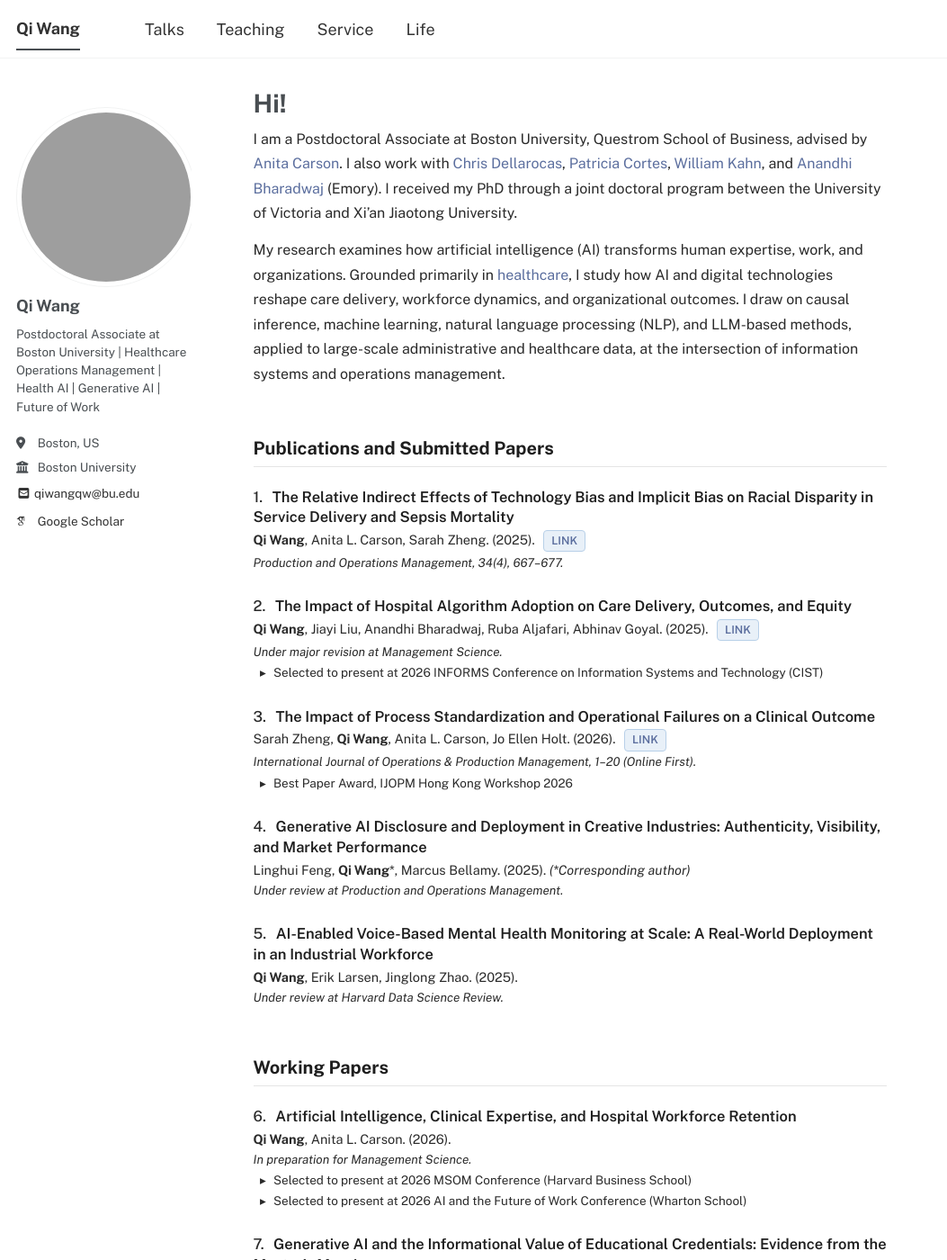
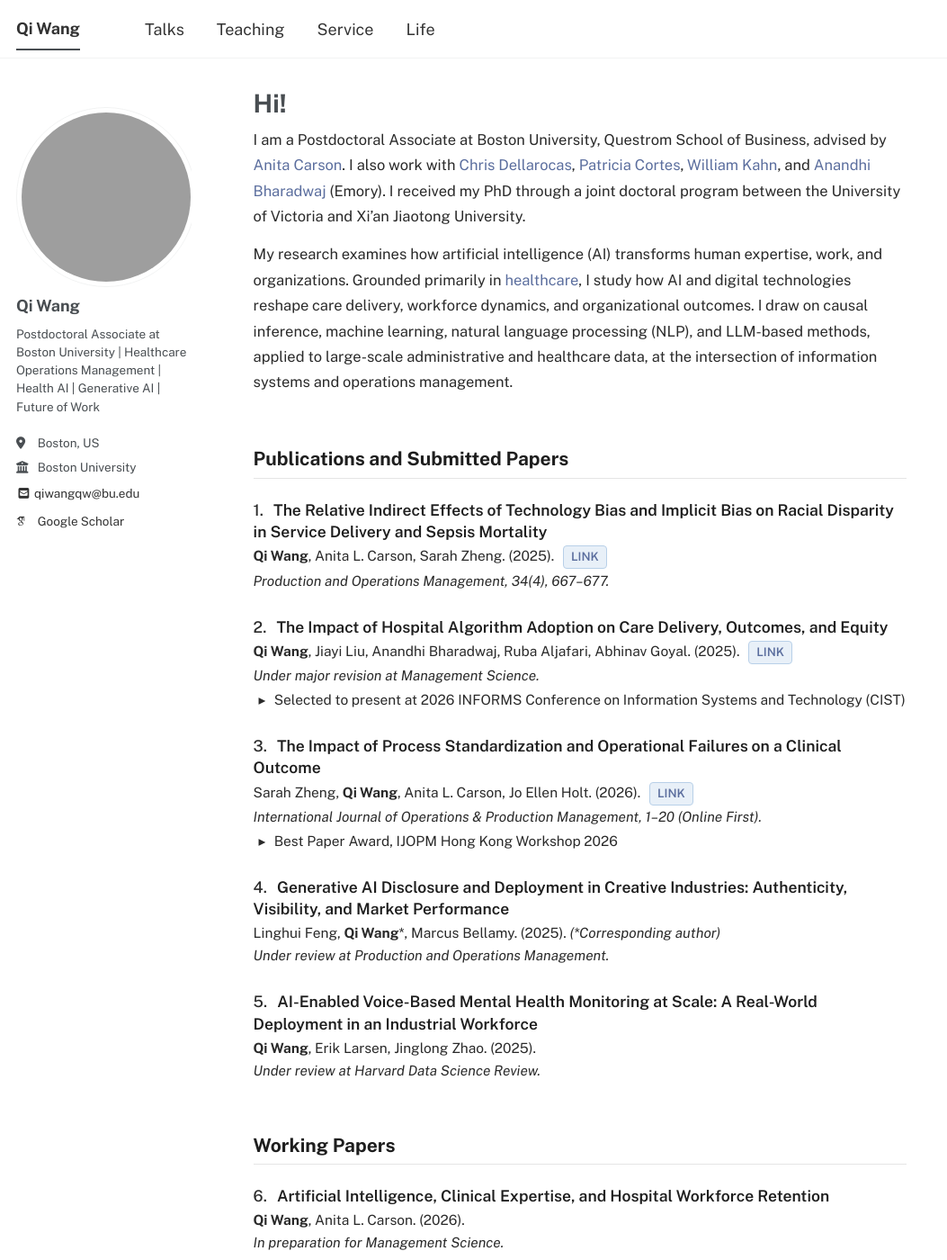
Before and after one commit to qiwang-katherine/qiwang-katherine.github.io, a Jekyll site: the page built from _pages/about.md, in a window 1280 px wide and 1400 px high. Shown: the whole window at 90% size, without its empty margins (0-1053 px from the left). Built offline with Jekyll 4.4.1, drawn with Linux system fonts in a browser that asks for light colours; some web fonts are replaced; a script bundle is joined from its source files by our own code; library files that are not in the unit come from our copies.

Commit message:
main.scss

```diff
--- a/assets/css/main.scss
+++ b/assets/css/main.scss
@@ -52,7 +52,7 @@
 .page__content,
 .page__content p,
 .page__content li {
-  font-size: 16px !important;
+  font-size: 16.5px !important;
   line-height: 1.72 !important;
   color: #2A2A2A;
 }
@@ -111,7 +111,7 @@
 .pub-category-title,
 .teaching-role-title,
 .service-section-title {
-  font-size: 20px !important;
+  font-size: 21px !important;
   font-weight: 700 !important;
   letter-spacing: normal !important;
   text-transform: none !important;
@@ -129,7 +129,7 @@
 }
 
 .archive__item .pub-title {
-  font-size: 16.5px !important;
+  font-size: 17.5px !important;
   font-weight: 600 !important;
   color: #1E1E1E !important;
   margin: 0 0 0.15em 0 !important;
@@ -144,7 +144,7 @@
 }
 
 .archive__item .pub-authors {
-  font-size: 14.5px !important;
+  font-size: 15.5px !important;
   color: #2A2A2A !important;
   margin: 0 0 0.1em 0 !important;
   padding: 0 !important;
@@ -152,7 +152,7 @@
 }
 
 .archive__item .pub-venue {
-  font-size: 13.5px !important;
+  font-size: 15.5px !important;
   font-weight: 400 !important;
   font-style: normal !important;
   color: #2A2A2A !important;
@@ -164,7 +164,7 @@
 .pub-venue b, .pub-venue strong { font-weight: 400 !important; }
 
 .archive__item .pub-note {
-  font-size: 13.5px !important;
+  font-size: 15.5px !important;
   color: #2A2A2A !important;
   font-style: normal !important;
   margin: 0.15em 0 0 0 !important;
@@ -203,7 +203,7 @@
 }
 
 .pub-note-list li {
-  font-size: 13.5px !important;
+  font-size: 15.5px !important;
   color: #2A2A2A !important;
   font-style: normal !important;
   line-height: 1.5 !important;
@@ -234,7 +234,7 @@
 .talk-paper { margin-bottom: 2.2em; }
 
 .talk-paper-title {
-  font-size: 16px !important;
+  font-size: 17px !important;
   font-weight: 600 !important;
   color: #1E1E1E !important;
   margin-top: 1.6em !important;
@@ -243,7 +243,7 @@
 }
 
 .talk-paper-coauthors {
-  font-size: 13.5px !important;
+  font-size: 15px !important;
   color: #2A2A2A !important;
   font-style: normal !important;
   font-weight: 400 !important;
@@ -251,7 +251,7 @@
 }
 
 .talk-list {
-  font-size: 14px !important;
+  font-size: 15px !important;
   line-height: 1.65 !important;
   margin-left: 1.2em !important;
   color: #2A2A2A;
@@ -265,7 +265,7 @@
 .teaching-item { margin-bottom: 1.2em; }
 
 .teaching-course {
-  font-size: 15.5px !important;
+  font-size: 16.5px !important;
   font-weight: 600 !important;
   color: #1E1E1E !important;
   margin: 0 0 0.2em 0 !important;
@@ -273,7 +273,7 @@
 }
 
 .teaching-detail {
-  font-size: 13.5px !important;
+  font-size: 15px !important;
   line-height: 1.55 !important;
   margin: 0.1em 0 0.4em 1em !important;
   color: #2A2A2A;
@@ -282,7 +282,7 @@
 .teaching-detail li { margin-bottom: 0.2em; }
 
 .service-list {
-  font-size: 14px !important;
+  font-size: 15px !important;
   line-height: 1.65 !important;
   color: #2A2A2A;
 }
```
